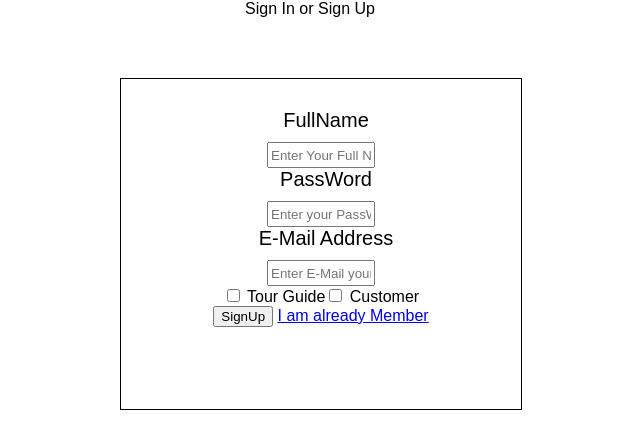
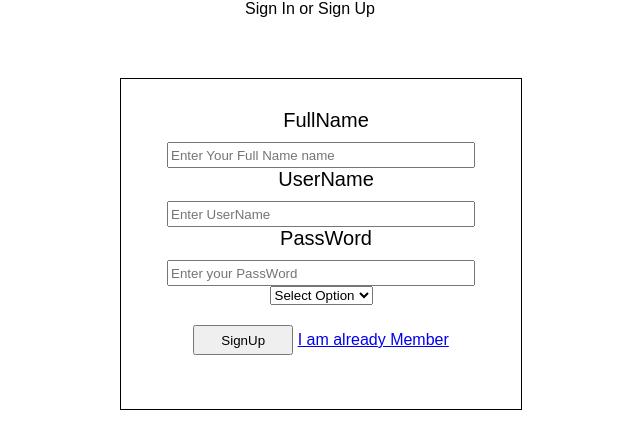
Before and after one commit to wanderlust-bw/wanderlust-FE-Manju, a React (Create React App) app in the folder wonderlust/: page /SignUp in a window 1280 px wide. Shown: the top 448 px of the page, without its empty margins (330-970 px from the left). Built offline with nearby package versions, Linux system fonts and the light colour scheme.

Commit message:
Added signup page for user signup that calls backend api

```diff
--- a/wonderlust/package.json
+++ b/wonderlust/package.json
@@ -3,6 +3,7 @@
   "version": "0.1.0",
   "private": true,
   "dependencies": {
+    "axios": "^0.18.0",
     "react": "^16.8.6",
     "react-dom": "^16.8.6",
     "react-router-dom": "^5.0.0",
--- a/wonderlust/src/Components/SignIn.js
+++ b/wonderlust/src/Components/SignIn.js
@@ -8,7 +8,7 @@ class SignIn extends React.Component {
         super();
 
         this.state = {
-            email: "",
+            username: "",
             password: "",
 
         }
@@ -44,7 +44,7 @@ class SignIn extends React.Component {
                                     <div>
                                         <span>Email Address</span>
                                     </div>
-                                    <input  className="inputtext" type="email" id="email" placeholder="Enter your email" name="email" value={this.state.email} onChange={this.handleChange} />
+                                    <input  className="inputtext" type="text" id="text" placeholder="Enter your UserName" name="username" value={this.state.email} onChange={this.handleChange} />
                                 </div>
 
                                 <div>
--- a/wonderlust/src/Components/SignUpForm.js
+++ b/wonderlust/src/Components/SignUpForm.js
@@ -1,46 +1,61 @@
 import React from "react"
-import {Link, NavLink}from "react-router-dom"
+import { Link, NavLink } from "react-router-dom"
 import "./form.css"
+import axios from "axios"
 
 
 class Signup extends React.Component {
     constructor() {
         super();
         this.state = {
-            email: "",
+            username: "",
             password: "",
             name: "",
-            hasAgreed: false
+            userType: "",
 
         }
     }
 
+    // async componentDidMount() {
+    //     try {
+    //       let res = await axios.post('http://localhost:5000/user/register', this.state);
+    //       this.setState({ register: res.data })
+    //     } catch (err) {
+    //       console.error(err)
+    //     }
+    //   }
+
     handleChange = e => {
         let target = e.target;
-        let value = target.type === "checkbox" ? target.checked : target.value;
+        let value = target.type === "option" ? target.option : target.value;
         let name = target.name
         this.setState({ [name]: value })
-
     }
 
+    register=input => {
+        // input=this.state
+        console.log('My params are', input)
+        axios.post(`https://wanderlust-2.herokuapp.com/user/register`, input)
+          .then(res => { console.log(res)})
+    }
     handleSubmit = e => {
         e.preventDefault();
+        this.register(this.state);
+
+        // this.setState({ hasSign: true })
         console.log("This form was submitted with following data");
         console.log(this.state)
     }
 
-
-
-
-
+    customerType = e => {
+        this.setState({userType: e.target.value});
+    }
 
     render() {
 
         return (
             <div className="maindivs">
                 <div className="App">
-               <div className="maindiv maindiv1">
-               </div>
                     <div className="maindiv maindiv2">
 
                         <div className="nav">
@@ -53,36 +68,41 @@ class Signup extends React.Component {
                                     <div className="text">
                                         <div>FullName</div>
                                     </div>
-                        <input className="inputtext"  type="text" id="name" placeholder="Enter Your Full Name name" name="name" value={this.state.name} onChange={this.handleChange} />
+                                    <input className="inputtext" type="text" id="name" placeholder="Enter Your Full Name name" name="name" value={this.state.name} onChange={this.handleChange} />
+                                </div>
+                                <div >
+                                    <div className="text">
+                                        <span>UserName</span>
+                                    </div>
+                                    <input className="inputtext" type="text" id="text" placeholder="Enter UserName" name="username" value={this.state.username} onChange={this.handleChange} />
                                 </div>
 
                                 <div >
                                     <div className="text">
                                         <span>PassWord</span>
                                     </div>
-                        <input className="inputtext"  type="text" id="password" placeholder="Enter your PassWord" name="password" value={this.state.password} onChange={this.handleChange} />
+                                    <input className="inputtext" type="text" id="password" placeholder="Enter your PassWord" name="password" value={this.state.password} onChange={this.handleChange} />
                                 </div>
 
-                        <div >
-                        <div className="text">
-                        <span>E-Mail Address</span>
-                        </div>
 
-                        <input  className="inputtext"  type="email" id="email" placeholder="Enter E-Mail your Email" name="email" value={this.state.email} onChange={this.handleChange} />
-                        </div>
 
                                 <div className="checkbox">
-                        <span>
-                        <input  type="checkbox" name="hasAgreed" value={this.state.hasAgreed}   onChange={this.handleChange} /> <span >Tour Guide</span>
-                            <input  type="checkbox" name="hasAgreed" value={this.state.hasAgreed}    onChange={this.handleChange} /> <span >Customer</span>
+                                    <span classname="select">
+                                        <select value={this.state.userType} onChange={this.customerType}>
+                                        <option name="Guide" value="SelectValue">Select Option</option>
+                                            <option name="Guide" value="tourGuide">Tour Guide</option>
+                                            <option name="Customer" value="customer">Customer</option>
+                                        </select>
                                     </span>
                                 </div>
 
                                 <div>
-                        <button  type="submit">SignUp</button> <Link  className="buttontext" to="/SignIn">I am already Member</Link>
+                                    <button className="button" type="submit">SignUp</button> <Link className="buttontext" to="/SignIn">I am already Member</Link>
                                 </div>
                             </form>
-                    </div>  </div>  </div>
+                        </div>
+                    </div>
+                </div>
             </div>
         )
     }
--- a/wonderlust/src/Components/form.css
+++ b/wonderlust/src/Components/form.css
@@ -4,7 +4,7 @@
 
 .inputtext{
     height:20px;
-    width:100px;
+    width:300px;
     margin-top:10px;
 }
 
@@ -32,5 +32,12 @@
 .button{
     height:30px;
     width:100px;
+    margin-top: 20px;
 
 }
+
+.select{
+    margin-top: 40px;
+    height:20px;
+    width:60px;
+}
```
Also changed, not shown: 1 other file (tests, documents, lock files or other folders). Lines whose indentation alone changed are shown as unchanged.
